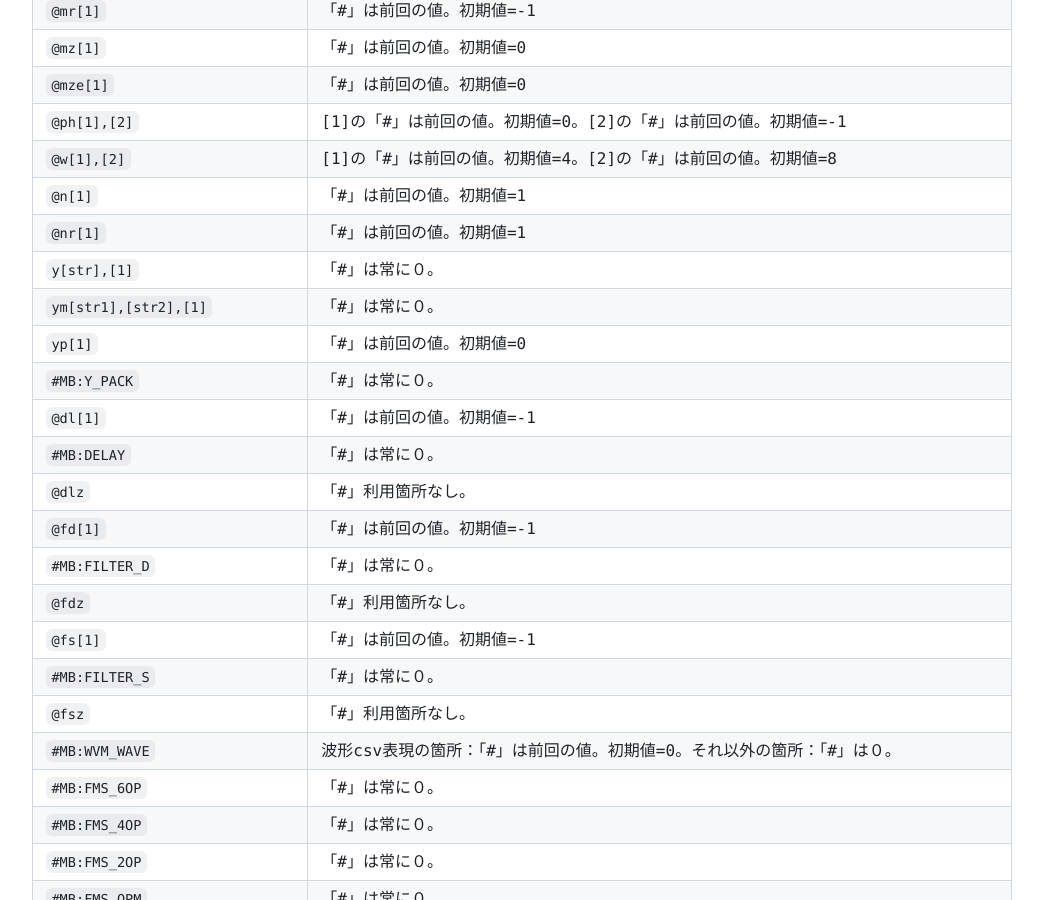
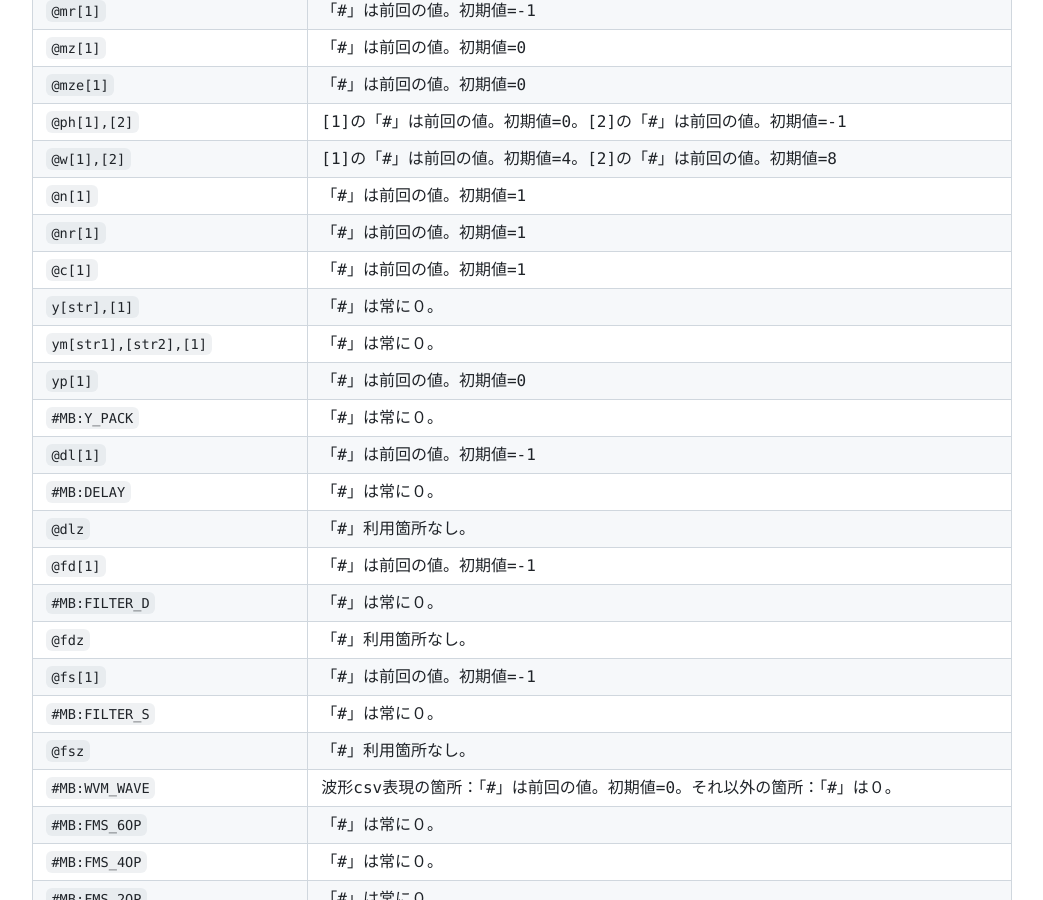
Before and after one commit to lineardrive/V3MMLmanual, a Jekyll site: the page built from docs/ch01/1_5_1.md, in a window 1280 px wide and 900 px high, scrolled down 3007 px. Shown: the whole window, without its empty margins (8-1051 px from the left). Built offline with Jekyll 4.4.1, drawn with Linux system fonts in a browser that asks for light colours; our own code applies the rules of GitHub Pages for plain Markdown files.

Commit message:
docs: 6.33 @c に @c2（4 点のガウス補間）を足し、1.5.1 の # の表に @c を足す（依頼V35）
docs: 6.33 @c に @c2（4 点のガウス補間）を足し、1.5.1 の # の表に @c を足す（依頼V35）

Co-Authored-By: Claude Opus 5.5 <noreply@anthropic.com>

```diff
--- a/docs/ch01/1_5_1.md
+++ b/docs/ch01/1_5_1.md
@@ -93,6 +93,7 @@ v13 cde v#-2 edc v#-2 ccc
 |`@w[1],[2]`|[1]の「#」は前回の値。初期値=4。[2]の「#」は前回の値。初期値=8|
 |`@n[1]`|「#」は前回の値。初期値=1|
 |`@nr[1]`|「#」は前回の値。初期値=1|
+|`@c[1]`|「#」は前回の値。初期値=1|
 |`y[str],[1]`|「#」は常に０。|
 |`ym[str1],[str2],[1]`|「#」は常に０。|
 |`yp[1]`|「#」は前回の値。初期値=0|
```
